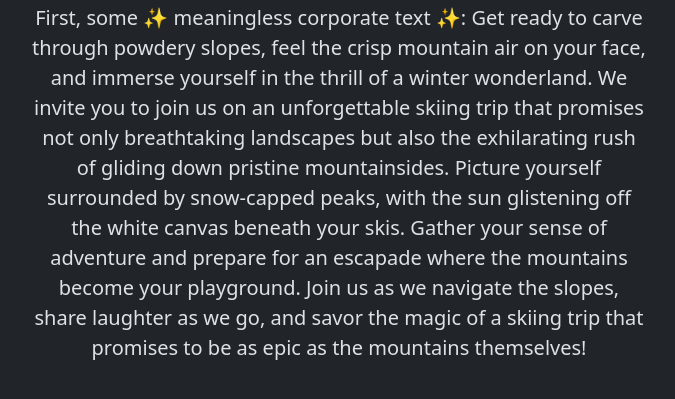
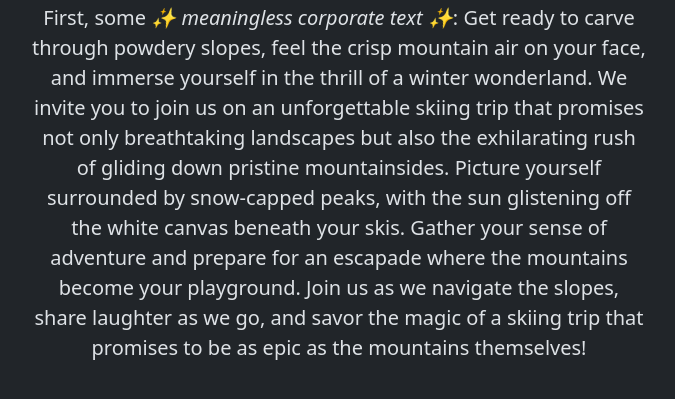
Before and after one commit to anastasiajsokol/skiing, a plain HTML site: page web/index.html in a window 1280 px wide. Shown: the part 159-558 px from the top of the page, without its empty margins (301-976 px from the left). Drawn offline with Linux system fonts and the light colour scheme.

Commit message:
decent initial formatting

```diff
--- a/web/index.html
+++ b/web/index.html
@@ -26,7 +26,7 @@
             <div class="px-4 py-5 my-5 text-center">
                 <h1 class="display-5 fw-bold text-body-emphasis" style="max-width: 100vw;">&#10084;Skiing Trip&#10084;</h1>
                 <div class="col-lg-6 mx-auto">
-                  <p class="lead mb-4">First, some &#x2728; meaningless corporate text &#x2728;: Get ready to carve through powdery slopes, feel the crisp mountain air on your face, and immerse yourself in the thrill of a winter wonderland. We invite you to join us on an unforgettable skiing trip that promises not only breathtaking landscapes but also the exhilarating rush of gliding down pristine mountainsides. Picture yourself surrounded by snow-capped peaks, with the sun glistening off the white canvas beneath your skis. Gather your sense of adventure and prepare for an escapade where the mountains become your playground. Join us as we navigate the slopes, share laughter as we go, and savor the magic of a skiing trip that promises to be as epic as the mountains themselves!</p>
+                  <p class="lead mb-4">First, some <i>&#x2728; meaningless corporate text &#x2728;</i>: Get ready to carve through powdery slopes, feel the crisp mountain air on your face, and immerse yourself in the thrill of a winter wonderland. We invite you to join us on an unforgettable skiing trip that promises not only breathtaking landscapes but also the exhilarating rush of gliding down pristine mountainsides. Picture yourself surrounded by snow-capped peaks, with the sun glistening off the white canvas beneath your skis. Gather your sense of adventure and prepare for an escapade where the mountains become your playground. Join us as we navigate the slopes, share laughter as we go, and savor the magic of a skiing trip that promises to be as epic as the mountains themselves!</p>
                 </div>
             </div>
         </main>
```
